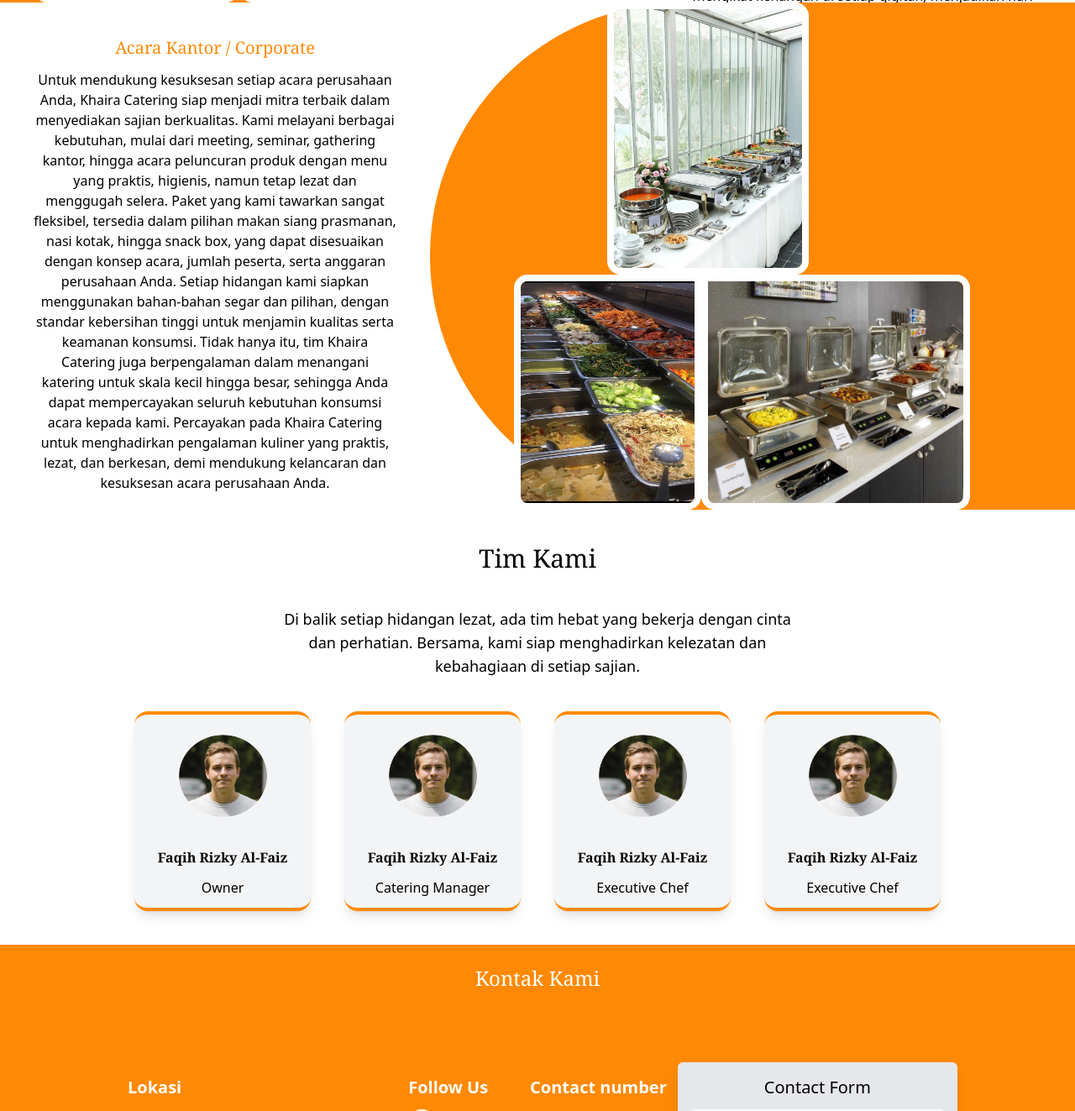
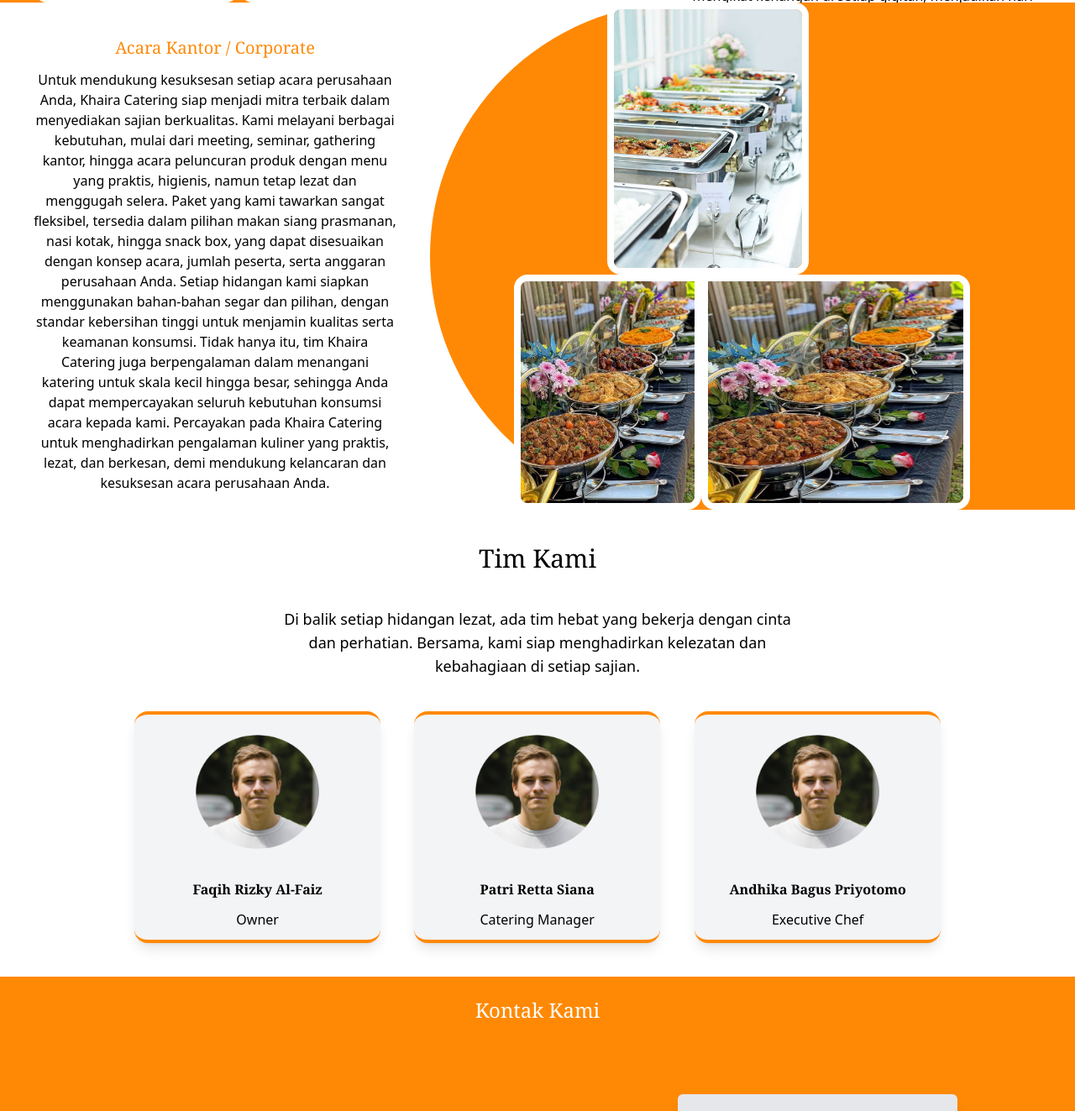
Before and after one commit to anotherDanger/Landing-page-digital-bisnis, a website: page index.html in a window 1280 px wide. Shown: the part 3785-5108 px from the top of the page at 84% size. Drawn offline with nearby package versions, Linux system fonts and the light colour scheme; a web font is replaced by a local one.

Commit message:
Add files via upload

```diff
--- a/index.html
+++ b/index.html
@@ -114,7 +114,7 @@
       </div>
     </section>
 
-  <section class="mt-0 py-16 mx-15 lg:px-4 md:mx-10 "  id="menu">
+  <section class="mt-0 py-16 mx-15 lg:px-4 md:mx-10 " id="menu">
       <div class="max-w-6xl mx-auto text-center mt-12">
        <h2 data-aos="fade-up" class="text-4xl font-bold text-gray-800 mb-4" >Menu Andalan Kami</h2>
       <p data-aos="fade-up" class="text-gray-600 mb-10"  data-aos-delay="200">
@@ -265,9 +265,9 @@
 
       <div class=" w-full ">
         <div data-aos="fade-left" class="grid grid-cols-6 bg-orange-400 rounded-l-full pl-25">
-          <div  class="col-span-6 col-start-2 "><img class="h-81 w-60  rounded-2xl border-8 border-white "  src="/img/329c090c-f1a3-4ffd-99c0-7f17a1eb2dff.jpeg" alt=""loading="lazy"></div>
-          <div class="col-start-1 col-end-3"><img class="h-70 w-68 rounded-2xl rounded-tr-none 0 border-8 border-white"src="./img/f156400a-4d5e-4aae-ad5c-270b4fb21378.jpeg" alt=""loading="lazy"></div>
-          <div class="col-span-4 col-end-7 "><img class="h-70 w-80 rounded-2xl rounded-tl-none border-8  border-white" src="./img/Select from the hot breakfast buffet or oder from….jpeg" alt=""loading="lazy"></div>
+          <div  class="col-span-6 col-start-2 "><img class="h-81 w-60  rounded-2xl border-8 border-white "  src="/img/7f59ee09-a73f-4885-9c11-46effb8d1b26.jpeg" alt=""loading="lazy"></div>
+          <div class="col-start-1 col-end-3"><img class="h-70 w-68 rounded-2xl rounded-tr-none 0 border-8 border-white"src="./img/a258b591-373d-467c-b4bf-2d9a68fba53a.jpeg" alt=""loading="lazy"></div>
+          <div class="col-span-4 col-end-7 "><img class="h-70 w-80 rounded-2xl rounded-tl-none border-8  border-white" src="./img/a258b591-373d-467c-b4bf-2d9a68fba53a.jpeg" alt=""loading="lazy"></div>
         </div>
       </div>
     </div>
@@ -278,7 +278,7 @@
       <h1 class="text-3xl font-normal  mb-10 font-serif">Tim Kami</h1>
       <p class="w-2/4 mx-auto text-lg">Di balik setiap hidangan lezat, ada tim hebat yang bekerja dengan cinta dan perhatian. Bersama, kami siap menghadirkan kelezatan dan kebahagiaan di setiap sajian.</p>
     </div>
-    <div class="grid grid-cols-2 lg:grid-cols-4 md:grid-cols-2 lg:gap-10 md:gap-5 gap-4 my-10 justify-center items-center lg:mx-40 md:mx-25 mx-15 text-center">
+    <div class="grid grid-cols-2 lg:grid-cols-3 md:grid-cols-2 lg:gap-10 md:gap-5 gap-4 my-10 justify-center items-center lg:mx-40 md:mx-25 mx-15 text-center">
         <div data-aos="flip-right" class="bg-gray-100 rounded-2xl shadow-lg border-t-4 border-b-4  border-orange-400">
           <img src="./img/PngItem_4042710.png " alt="" class="w-2/4 mx-auto rounded-full py-6 " loading="lazy">
           <h3 class="py-3 font-bold font-serif">Faqih Rizky Al-Faiz</h3>
@@ -286,19 +286,15 @@
         </div>
          <div data-aos="flip-right" class="bg-gray-100 rounded-2xl shadow-lg border-t-4 border-b-4  border-orange-400">
           <img src="./img/PngItem_4042710.png " alt="" class="w-2/4 mx-auto rounded-full py-6"loading="lazy">
-          <h3 class="py-3 font-bold font-serif">Faqih Rizky Al-Faiz</h3>
+          <h3 class="py-3 font-bold font-serif">Patri Retta Siana</h3>
           <p class="pb-3">Catering Manager</p>
         </div>
          <div data-aos="flip-left" class="bg-gray-100 rounded-2xl shadow-lg border-t-4 border-b-4  border-orange-400">
           <img src="./img/PngItem_4042710.png " alt="" class="w-2/4 mx-auto rounded-full py-6" loading="lazy">
-          <h3 class="py-3 font-bold font-serif">Faqih Rizky Al-Faiz</h3>
+          <h3 class="py-3 font-bold font-serif">Andhika Bagus Priyotomo</h3>
           <p class="pb-3">Executive Chef</p>
         </div>
-         <div data-aos="flip-left" class="bg-gray-100 rounded-2xl shadow-lg border-t-4 border-b-4  border-orange-400">
-          <img src="./img/PngItem_4042710.png " alt="" class="w-2/4 mx-auto rounded-full py-6" loading="lazy">
-          <h3 class="py-3 font-bold font-serif">Faqih Rizky Al-Faiz</h3>
-          <p class="pb-3">Executive Chef</p>
-        </div>
+
     </div>
   </section>
 
```
